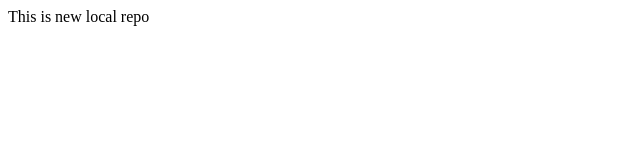
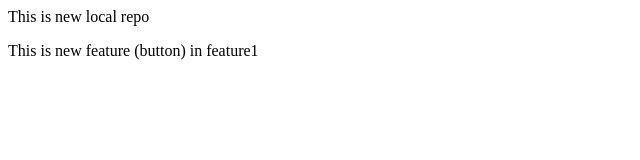
Before and after one commit to yatender1993/Local_Git_Repo, a plain HTML site: page index.html in a window 1280 px wide. Shown: the whole page, without its empty margins (0-640 px from the left). Drawn offline with Linux system fonts and the light colour scheme.

Commit message:
nothing add

```diff
--- a/index.html
+++ b/index.html
@@ -1 +1,2 @@
 <p>This is new local repo</p>
+<p>This is new feature (button) in feature1</p>
```
